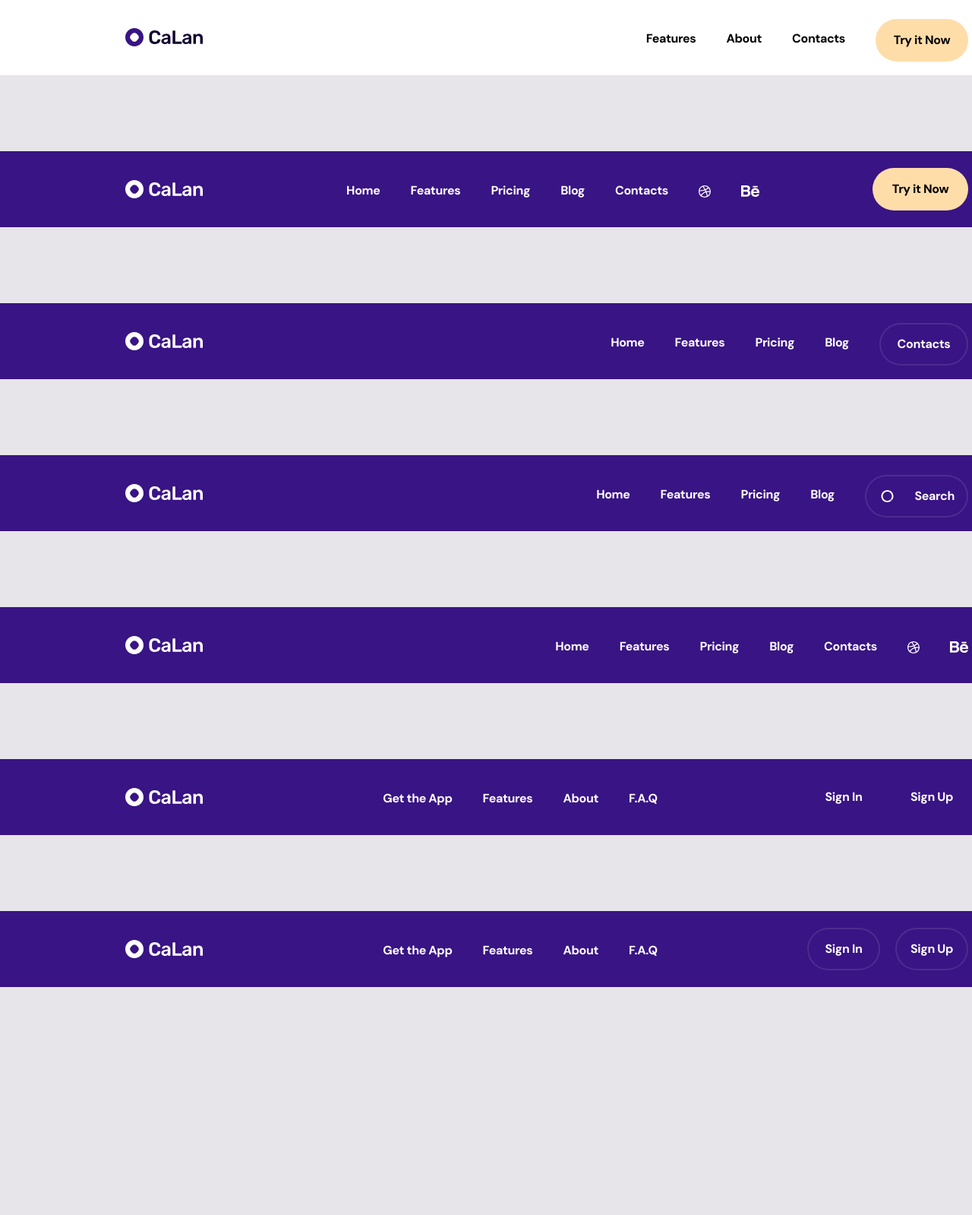
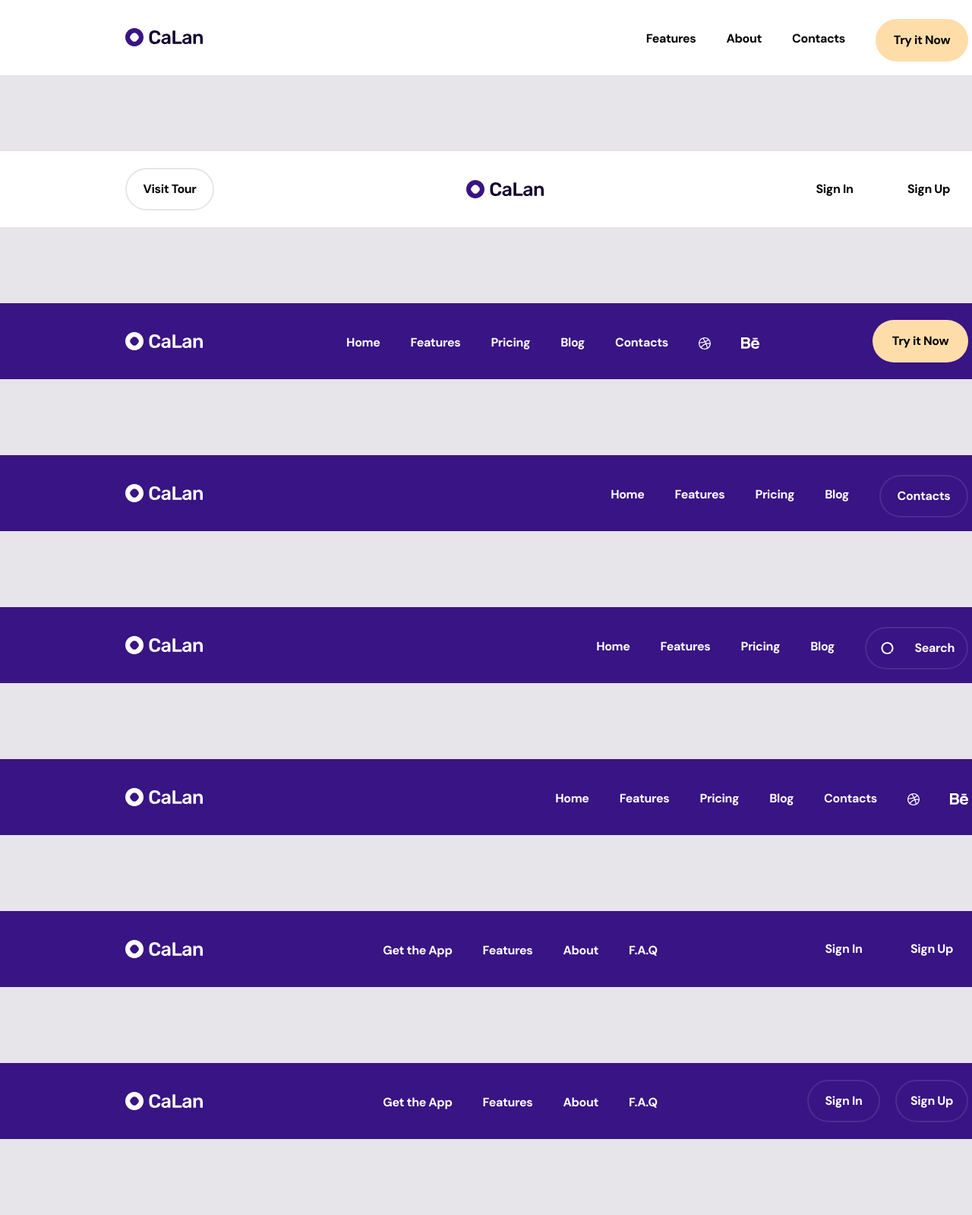
Before and after one commit to Knightch/Navbar-temp, a Node project: template app/index.njk in a window 1280 px wide. Shown: the part 1021-2620 px from the top of the page at 76% size. Before the commit the page ends 2420 px from the top, so only its background shows below. Run offline with Node 20 templates, Linux system fonts and the light colour scheme; the template is opened without the code that fills it, so the values that code supplies are empty; some libraries are stand-ins or nearby versions.

Commit message:
header7 desktop view

```diff
--- a/app/partials/_header7.njk
+++ b/app/partials/_header7.njk
@@ -0,0 +1,18 @@
+<!-- navigation -2 -->
+<div class="header__container">
+    <div class="circle-hamburger">
+        <span class="bar"></span>
+        <span class="bar"></span>
+        <span class="bar"></span>
+    </div>
+    <div class="header__visit-tour">
+        <button class="visit-tour-btn">Visit Tour</button>
+    </div>
+    <div class="header__logo">
+        <img src="image/svg/navigations/logo.svg" alt="logo">
+    </div>
+    <div class="header__buttons">
+        <button class="light-button">Sign In</button>
+        <button class="light-button">Sign Up</button>
+    </div>
+</div>
--- a/dist/css/style.css
+++ b/dist/css/style.css
@@ -121,6 +121,20 @@ button {
     height: 100px;
     padding-left: 165px;
     padding-right: 165px;
+  }
+}
+
+.header__container .header__visit-tour {
+  align-self: center;
+}
+
+@media (min-width: 1200px) {
+  .header__container .header__visit-tour .visit-tour-btn {
+    width: 117px;
+    height: 56px;
+    border-radius: 28px;
+    background-color: #fff;
+    border: 2px solid #e7e5ea;
   }
 }
 
```
Also changed, not shown: app/assets/scss/templates/_navigation.scss (+13 -1 lines), 2 other files.
